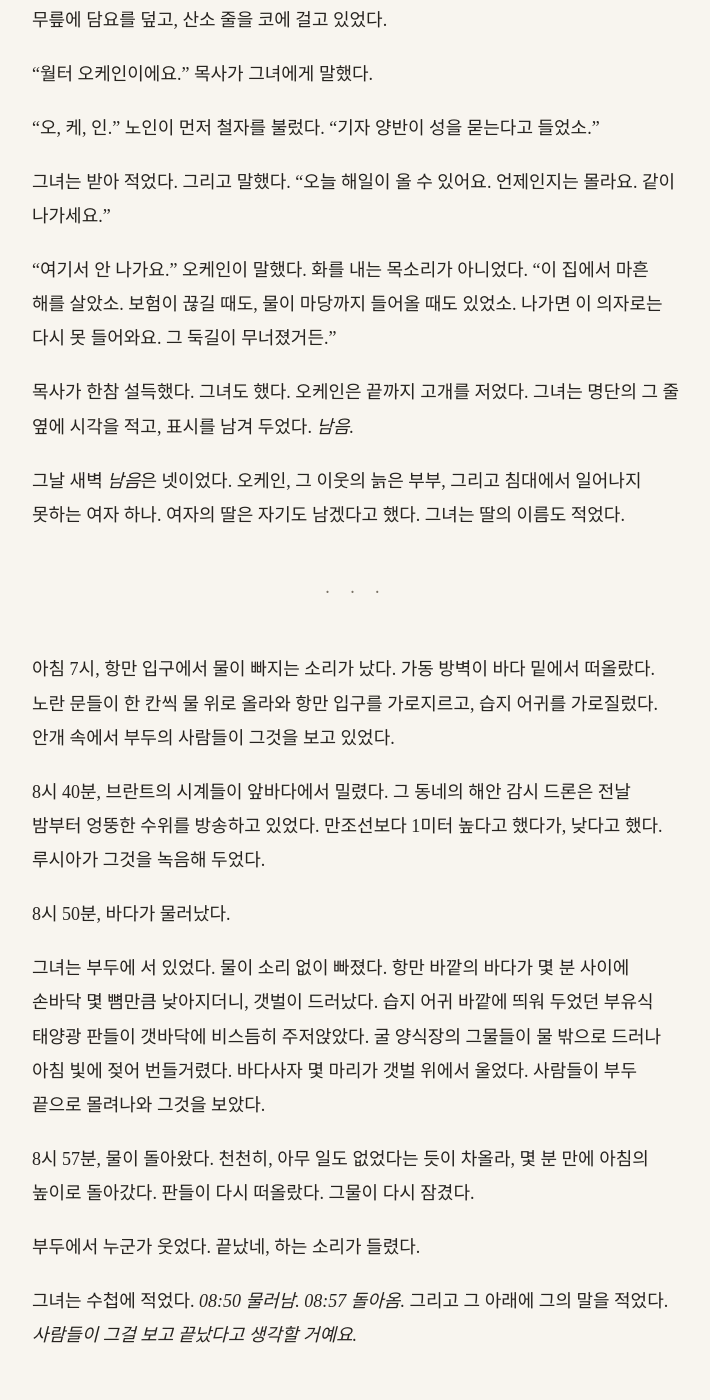
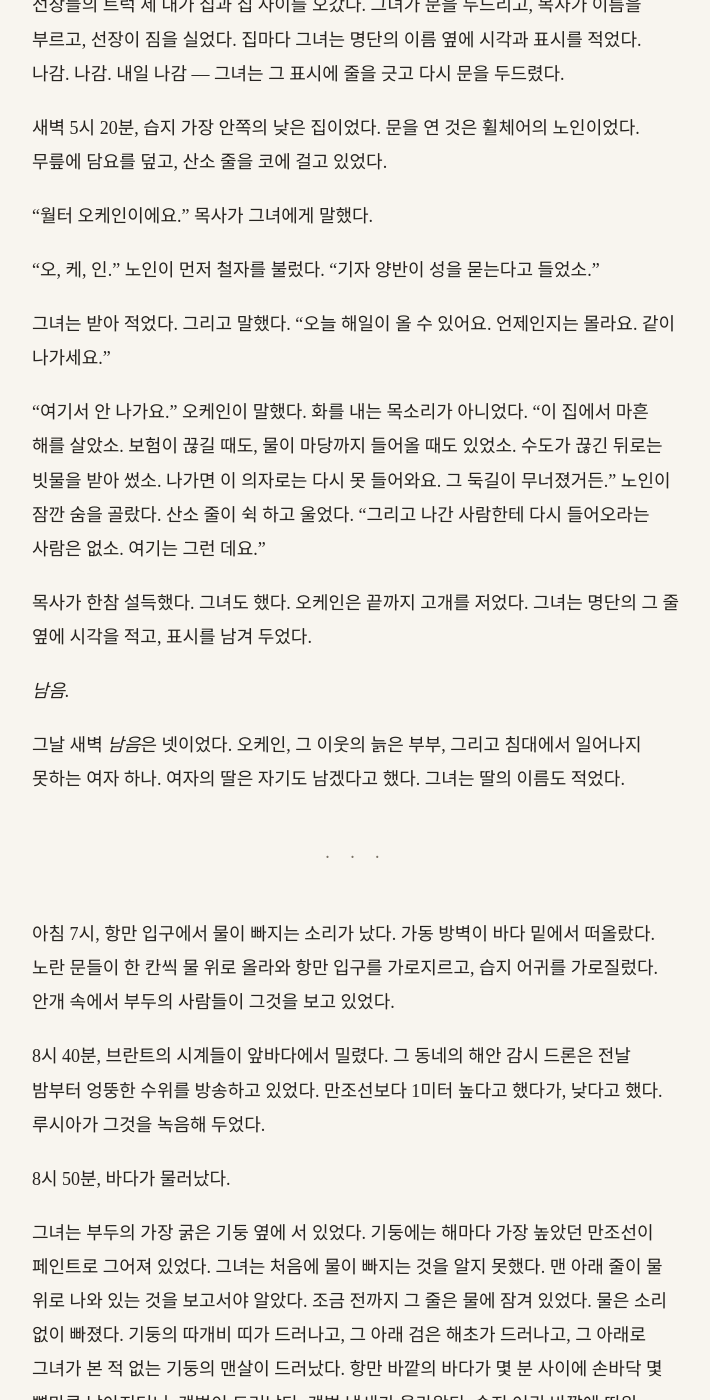
Before and after one commit to kangkkang/writer_s1_public, a Jekyll site: the page built from vol2/073.md, in a window 1280 px wide and 1400 px high, scrolled down 2428 px. Shown: the whole window, without its empty margins (284-994 px from the left). Built offline with Jekyll 4.4.1, drawn with Linux system fonts in a browser that asks for light colours; our own code applies the rules of GitHub Pages for plain Markdown files; some of the changed text lies outside the part shown.

Commit message:
Update from https://github.com/kangkkang/writer_s1/commit/1ca08eb68e45d802d0450a5807c179306291128f

```diff
--- a/vol2/073.md
+++ b/vol2/073.md
@@ -20,7 +20,11 @@
 
 ---
 
-그녀는 밤 11시에 산호세를 떠나 남쪽으로 내려갔다. 자율 택시는 경로를 세 번 바꿨다. 화면의 지도에서 해안으로 가는 길 하나가 공사 중이라고 떴다. 공사는 없었다. 그녀는 그것을 수첩에 적었다. *경로 안내 — 없는 공사.* 그날 그 동네의 기계들은 내일의 바다로 셈하고 있었다.
+그녀는 밤 11시에 산호세를 떠나 남쪽으로 내려갔다. 자율 택시는 경로를 세 번 바꿨다. 화면의 지도에서 해안으로 가는 길 하나가 공사 중이라고 떴다. 공사는 없었다. 그녀는 그것을 수첩에 적었다.
+
+*경로 안내 — 없는 공사.*
+
+그날 그 동네의 기계들은 내일의 바다로 셈하고 있었다.
 
 차 안에서 그녀는 전화를 걸었다. 연결망은 짧았다. 지난 2년 동안 해안의 앵커 기사를 받아 실었던 지역 신문의 루시아 베가. 루시아가 깨운 항만 관리소의 당직자. 당직자가 무전으로 부른 어선 선장 셋. 그리고 습지 쪽 작은 교회의 목사 앨런 피츠. 목사는 그 습지 저지대에 아직 누가 사는지 아는 거의 유일한 사람이었다.
 
@@ -44,7 +48,7 @@
 
 그곳은 지도 위에서 이미 버려진 땅이었다. 해수면이 오른 뒤 관리된 후퇴로 지정되어 공공 서비스가 끊긴 곳이었다. 둑길 입구의 표지판에 *보험 해지 구역 — 공공 지원 종료*라고 적혀 있었고, 누군가 그 위에 흰 페인트로 이름들을 덧칠해 두었다. 떠나지 않은 집들의 이름이었다.
 
-목사 앨런 피츠가 손전등을 들고 앞장섰다. 그녀는 손으로 쓴 명단을 들고 그 뒤를 따랐다. 셔틀은 쓸 수 없었다. 저지대를 도는 마지막 노선의 셔틀은 그날 밤 같은 정류장 둘을 빈 채로 오가고 있었다. 경로 안내는 둑길 하나를 '안전한 대피로'로 띄웠는데, 그 둑길은 3년 전에 무너져 막혀 있었다.
+목사 앨런 피츠가 손전등을 들고 앞장섰다. 둑길 안쪽에는 가로등이 하나도 켜져 있지 않았다. 손전등 불빛에 질척한 길과, 소금기에 하얗게 마른 풀이 비쳤다. 우편함 몇 개는 문이 떨어져 나가 있었다. 그녀는 손으로 쓴 명단을 들고 그 뒤를 따랐다. 셔틀은 쓸 수 없었다. 저지대를 도는 마지막 노선의 셔틀은 그날 밤 같은 정류장 둘을 빈 채로 오가고 있었다. 경로 안내는 둑길 하나를 '안전한 대피로'로 띄웠는데, 그 둑길은 3년 전에 무너져 막혀 있었다.
 
 선장들의 트럭 세 대가 집과 집 사이를 오갔다. 그녀가 문을 두드리고, 목사가 이름을 부르고, 선장이 짐을 실었다. 집마다 그녀는 명단의 이름 옆에 시각과 표시를 적었다. 나감. 나감. 내일 나감 — 그녀는 그 표시에 줄을 긋고 다시 문을 두드렸다.
 
@@ -56,9 +60,11 @@
 
 그녀는 받아 적었다. 그리고 말했다. "오늘 해일이 올 수 있어요. 언제인지는 몰라요. 같이 나가세요."
 
-"여기서 안 나가요." 오케인이 말했다. 화를 내는 목소리가 아니었다. "이 집에서 마흔 해를 살았소. 보험이 끊길 때도, 물이 마당까지 들어올 때도 있었소. 나가면 이 의자로는 다시 못 들어와요. 그 둑길이 무너졌거든."
+"여기서 안 나가요." 오케인이 말했다. 화를 내는 목소리가 아니었다. "이 집에서 마흔 해를 살았소. 보험이 끊길 때도, 물이 마당까지 들어올 때도 있었소. 수도가 끊긴 뒤로는 빗물을 받아 썼소. 나가면 이 의자로는 다시 못 들어와요. 그 둑길이 무너졌거든." 노인이 잠깐 숨을 골랐다. 산소 줄이 쉭 하고 울었다. "그리고 나간 사람한테 다시 들어오라는 사람은 없소. 여기는 그런 데요."
 
-목사가 한참 설득했다. 그녀도 했다. 오케인은 끝까지 고개를 저었다. 그녀는 명단의 그 줄 옆에 시각을 적고, 표시를 남겨 두었다. *남음.*
+목사가 한참 설득했다. 그녀도 했다. 오케인은 끝까지 고개를 저었다. 그녀는 명단의 그 줄 옆에 시각을 적고, 표시를 남겨 두었다.
+
+*남음.*
 
 그날 새벽 *남음*은 넷이었다. 오케인, 그 이웃의 늙은 부부, 그리고 침대에서 일어나지 못하는 여자 하나. 여자의 딸은 자기도 남겠다고 했다. 그녀는 딸의 이름도 적었다.
 
@@ -70,19 +76,27 @@
 
 8시 50분, 바다가 물러났다.
 
-그녀는 부두에 서 있었다. 물이 소리 없이 빠졌다. 항만 바깥의 바다가 몇 분 사이에 손바닥 몇 뼘만큼 낮아지더니, 갯벌이 드러났다. 습지 어귀 바깥에 띄워 두었던 부유식 태양광 판들이 갯바닥에 비스듬히 주저앉았다. 굴 양식장의 그물들이 물 밖으로 드러나 아침 빛에 젖어 번들거렸다. 바다사자 몇 마리가 갯벌 위에서 울었다. 사람들이 부두 끝으로 몰려나와 그것을 보았다.
+그녀는 부두의 가장 굵은 기둥 옆에 서 있었다. 기둥에는 해마다 가장 높았던 만조선이 페인트로 그어져 있었다. 그녀는 처음에 물이 빠지는 것을 알지 못했다. 맨 아래 줄이 물 위로 나와 있는 것을 보고서야 알았다. 조금 전까지 그 줄은 물에 잠겨 있었다. 물은 소리 없이 빠졌다. 기둥의 따개비 띠가 드러나고, 그 아래 검은 해초가 드러나고, 그 아래로 그녀가 본 적 없는 기둥의 맨살이 드러났다. 항만 바깥의 바다가 몇 분 사이에 손바닥 몇 뼘만큼 낮아지더니, 갯벌이 드러났다. 갯벌 냄새가 올라왔다. 습지 어귀 바깥에 띄워 두었던 부유식 태양광 판들이 갯바닥에 비스듬히 주저앉았다. 굴 양식장의 그물들이 물 밖으로 드러나 아침 빛에 젖어 번들거렸다. 바다사자 몇 마리가 갯벌 위에서 울었다. 사람들이 부두 끝으로 몰려나와 그것을 보았다. 머리 위에서 해안 감시 드론이 수위를 방송했다.
+
+*현재 수위 — 만조선보다 1미터 높음.*
 
 8시 57분, 물이 돌아왔다. 천천히, 아무 일도 없었다는 듯이 차올라, 몇 분 만에 아침의 높이로 돌아갔다. 판들이 다시 떠올랐다. 그물이 다시 잠겼다.
 
 부두에서 누군가 웃었다. 끝났네, 하는 소리가 들렸다.
 
-그녀는 수첩에 적었다. *08:50 물러남. 08:57 돌아옴.* 그리고 그 아래에 그의 말을 적었다. *사람들이 그걸 보고 끝났다고 생각할 거예요.*
+그녀는 수첩에 적었다.
+
+*08:50 물러남. 08:57 돌아옴.*
+
+그리고 그 아래에 그의 말을 적었다.
+
+*사람들이 그걸 보고 끝났다고 생각할 거예요.*
 
 ---
 
 정오가 되자 마츠모토가 관리소로 그녀를 불렀다.
 
-탁자 위에 화면이 하나 떠 있었다. 화물선 선사, 연료 회사, 항만청의 이름이 줄줄이 붙은 글들이었다. 맨 위의 글에 숫자가 있었다. 하루 손실의 어림이었다.
+탁자 위에 화면이 하나 떠 있었다. 화물선 선사, 연료 회사, 항만청의 이름이 줄줄이 붙은 글들이었다. 맨 위의 글에 숫자가 있었다. 하루 손실의 어림이었다. 마츠모토는 그것을 소리 내어 읽지 않았다.
 
 "바다는 멀쩡합니다." 마츠모토가 말했다. "아침에 한 번 빠졌다 돌아왔고, 그 뒤로 세 시간째 평상입니다. 앞바다 시계가 틀린다는 건 알겠는데, 바다는 아무 일도 없어요. 선사에서 오후 2시에 열자고 합니다. 저도 그쪽으로 기웁니다."
 
@@ -96,7 +110,11 @@
 
 "제 이름으로 적으세요." 그녀가 말했다. "외부 권고라고요. 권고한 사람은 저라고요."
 
-마츠모토는 대답하지 않았다. 그는 선사의 글에 짧게 답을 쓰고, 화면을 껐다. 방벽은 내려가지 않았다.
+"그게 저한테 도움이 된다는 거 아시죠." 마츠모토가 말했다. "틀리면 제가 아니라 기자님 이름이 남는다는 거요."
+
+"알아요." 그녀가 말했다. "그래서 하는 말이에요."
+
+마츠모토는 더 말하지 않았다. 그는 선사의 글에 짧게 답을 쓰고, 화면을 껐다. 방벽은 내려가지 않았다.
 
 ---
 
@@ -106,7 +124,7 @@
 
 14시 9분, 바다가 왔다.
 
-그녀는 교회 종탑 아래의 언덕에서 그것을 보았다. 처음에는 파도처럼 보이지 않았다. 바다 전체가 한 덩어리로 높아지며 해안 쪽으로 밀려왔다. 협곡 앞에서 그 덩어리가 가팔라졌다. 항만 입구의 노란 방벽에 물이 부딪쳤다. 물은 방벽 위로 하얗게 솟았다가 바깥으로 흘러내렸다. 방벽 안쪽 항만의 배들은 줄에 묶인 채 조금 흔들렸다.
+그녀는 교회 종탑 아래의 언덕에서 그것을 보았다. 처음에는 파도처럼 보이지 않았다. 바다 전체가 한 덩어리로 높아지며 해안 쪽으로 밀려왔다. 협곡 앞에서 그 덩어리가 가팔라졌다. 항만 입구의 노란 방벽에 물이 부딪쳤다. 물은 방벽 위로 하얗게 솟았다가 바깥으로 흘러내렸다. 소리는 그것보다 조금 늦게 언덕에 닿았다. 낮고 길게 끌리는 소리였다. 방벽 안쪽 항만의 배들은 줄에 묶인 채 조금 흔들렸다.
 
 습지 어귀의 방벽 바깥, 방어선 밖의 저지대에는 벽이 없었다. 물이 둑길을 넘었다. 낮은 집들 사이로 들어갔다. 덧칠한 이름들이 적힌 표지판이 물에 잠겼다. 물은 몇 분 동안 들어오고, 몇 분 동안 머물고, 다시 빠져나갔다. 빠져나갈 때 그것은 들어올 때보다 많은 것을 데리고 갔다.
 
@@ -114,11 +132,11 @@
 
 ---
 
-밤 9시, 구조대가 저지대의 넷을 찾았다.
+밤 9시, 구조대가 저지대에 남은 사람들을 찾았다.
 
 침대의 여자는 딸과 함께 지붕에 올라가 있었다. 딸이 다리를 다쳤고, 여자는 살았다. 늙은 부부는 집 안에서 찾았다. 둘 다 살아 나오지 못했다. 월터 오케인은 그의 집 마당에서 찾았다. 휠체어는 그 옆에 있었다.
 
-그녀는 명단의 *남음* 넷 옆에 결과를 적었다. 사망 셋, 부상 하나. 이름과 성과 나이. 오케인 옆에는 그가 먼저 불러 준 철자를 그대로 적었다.
+그녀는 명단의 *남음* 넷 옆에 결과를 적었다. 사망 셋, 생존 하나. 딸의 이름 옆에는 부상이라고 적었다. 이름과 성과 나이. 오케인 옆에는 그가 먼저 불러 준 철자를 그대로 적었다.
 
 ---
 
@@ -126,7 +144,11 @@
 
 *모스 랜딩 항은 11월 8일 오전 7시부터 오후 2시까지 외부 권고에 따른 가동 방벽 폐쇄로 7시간 운영을 중단하였습니다. 권고자: 클레망스 로랑(《라 마르주》).*
 
-그녀는 그 문장을 기사의 끝에 그대로 인용했다. 그 아래에 한 줄을 붙였다. *그 권고를 한 것은 이 기사를 쓴 기자다.* 그 위에는 숫자를 놓았다. 방벽 안쪽 항만과 마을에 남아 있던 사람 수, 그리고 습지 저지대에서 새벽에 나간 사람 수. 그리고 남은 넷의 이름과, 그 가운데 셋.
+그녀는 그 문장을 기사의 끝에 그대로 인용했다. 그 아래에 한 줄을 붙였다.
+
+*그 권고를 한 것은 이 기사를 쓴 기자다.*
+
+그 위에는 숫자를 놓았다. 방벽 안쪽 항만과 마을에 남아 있던 사람 수, 그리고 습지 저지대에서 새벽에 나간 사람 수. 그리고 남은 넷의 이름과, 그 가운데 셋.
 
 로셰가 전화했다. "제목은?"
 
@@ -134,8 +156,8 @@
 
 "실어."
 
-아침 10시, 그녀는 부두로 내려갔다. 어부 몇이 부두의 가장 굵은 기둥 앞에 모여 있었다. 기둥에는 페인트로 그은 눈금이 여럿 있었다. 해마다 가장 높았던 만조선이었다. 아래의 줄들은 바래 있었고, 위로 갈수록 색이 선명했다. 맨 위의 줄은 지난겨울 폭풍의 것이었다.
+아침 10시, 그녀는 부두로 내려갔다. 어부 몇이 부두의 가장 굵은 기둥 앞에 모여 있었다. 어제 아침 그녀가 섰던 그 기둥이었다. 아래의 줄들은 바래 있었고, 위로 갈수록 색이 선명했다. 맨 위의 줄은 지난겨울 폭풍의 것이었다.
 
 어부 하나가 사다리에 올라가, 그 위에 새 줄을 그었다. 어제 방벽 바깥에서 물이 닿은 높이였다. 붓이 기둥을 한 번 가로질렀다. 그 줄은 맨 위의 줄보다 한 뼘 넘게 위에 있었다.
 
-그녀는 그 높이를 자로 재어 수첩에 적었다. 출처 칸에는 *부두 기둥 — 어부들의 붓*이라고 썼다.
+그녀는 맨 위의 줄에서 새 줄까지를 자로 재었다. 43센티미터였다. 그녀는 그 숫자를 수첩에 적었다. 출처 칸에는 *부두 기둥 — 어부들의 붓*이라고 썼다.
```
